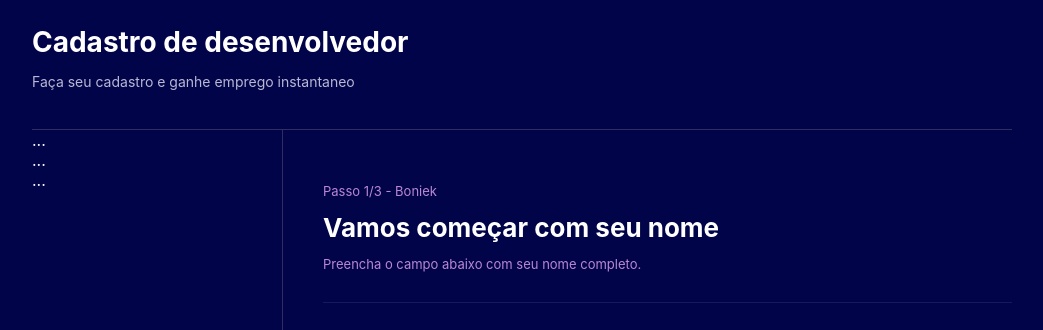
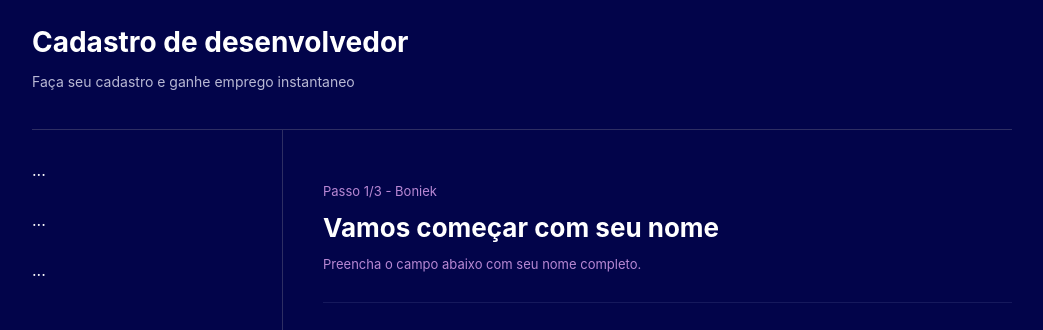
Before and after one commit to thiagogarcia82/formularioReact, a React (Create React App) app: page / in a window 1280 px wide. Shown: the top 330 px of the page, without its empty margins (118-1161 px from the left). Built offline with nearby package versions, Linux system fonts and the light colour scheme.

Commit message:
Inicio Sidebar

```diff
--- a/src/components/SideBarItem/styles.ts
+++ b/src/components/SideBarItem/styles.ts
@@ -1,3 +1,18 @@
 import styled from "styled-components";
 
-export const Container = styled.div``;
+export const Container = styled.div`
+  margin: 30px 0;
+  cursor: pointer;
+
+	a {
+    display: flex;
+    align-items: center;
+    text-decoration: none;
+  }
+`;
+
+export const Info = styled.div`
+    flex: 1;
+    margin-right: 20px;
+
+  `;
```
